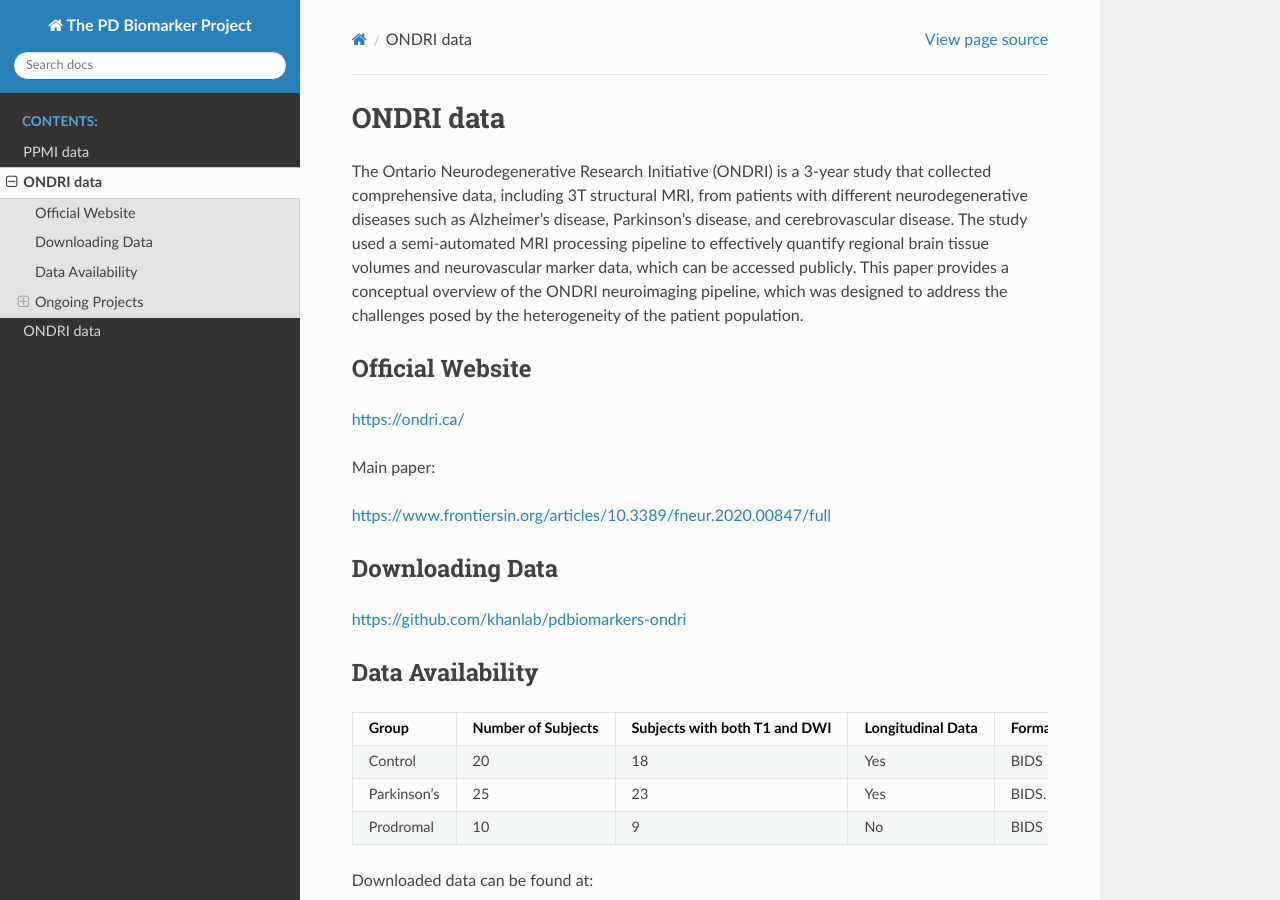
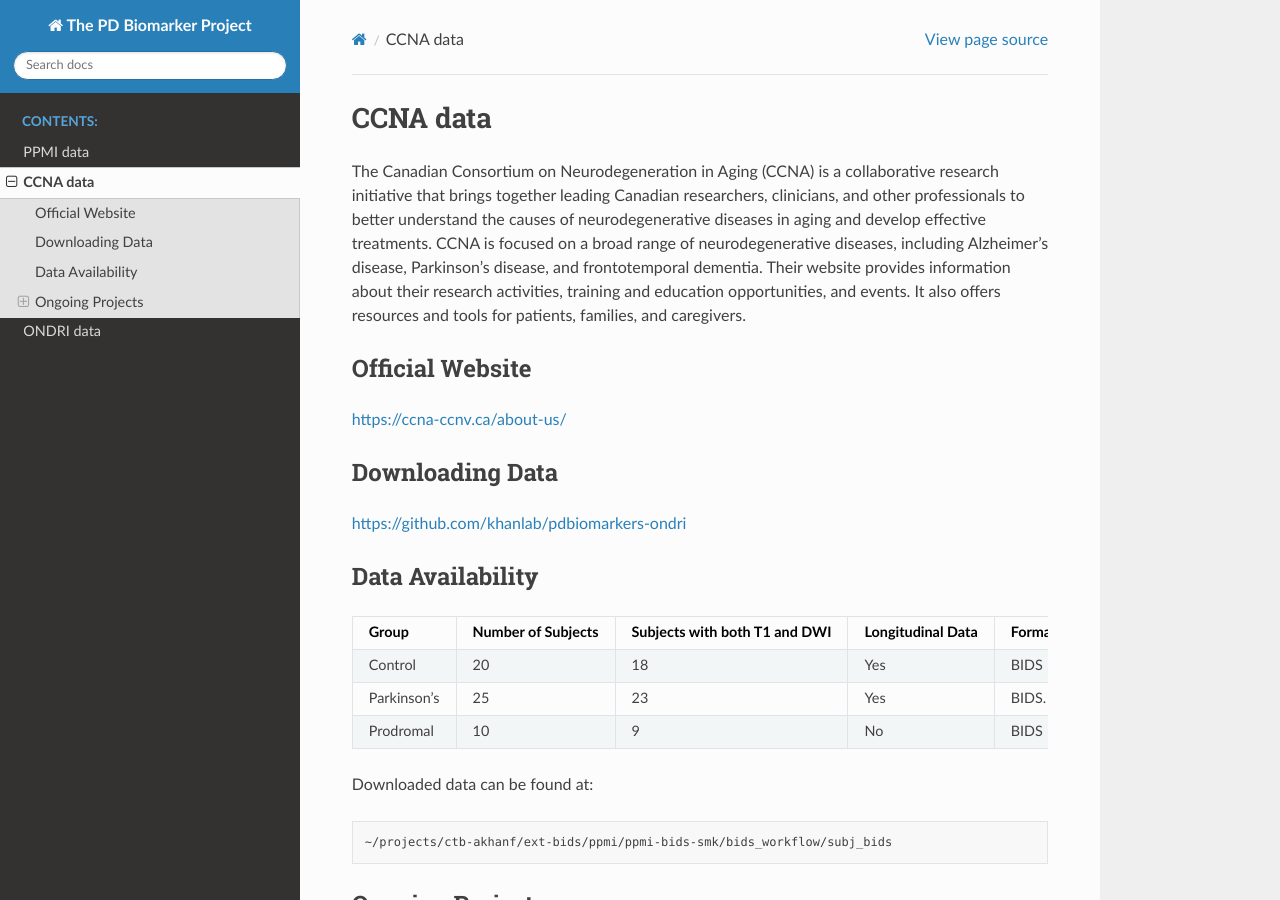
Before and after one commit to akhanf/biomarkerproject, a Sphinx documentation site: the page built from docs/CCNA.rst, in a window 1280 px wide and 900 px high. Built offline with Sphinx 7.4.7 and the Read the Docs theme 2.0.0, drawn with Linux system fonts in a browser that asks for light colours; pages that are not in the unit, such as notebooks, are missing from menus.

Commit message:
ccna page added

```diff
--- a/docs/CCNA.rst
+++ b/docs/CCNA.rst
@@ -1,17 +1,15 @@
 ============
-ONDRI data
+CCNA data
 ============
 
-The Ontario Neurodegenerative Research Initiative (ONDRI) is a 3-year study that collected comprehensive data, including 3T structural MRI, from patients with different neurodegenerative diseases such as Alzheimer's disease, Parkinson's disease, and cerebrovascular disease. The study used a semi-automated MRI processing pipeline to effectively quantify regional brain tissue volumes and neurovascular marker data, which can be accessed publicly. This paper provides a conceptual overview of the ONDRI neuroimaging pipeline, which was designed to address the challenges posed by the heterogeneity of the patient population.
+The Canadian Consortium on Neurodegeneration in Aging (CCNA) is a collaborative research initiative that brings together leading Canadian researchers, clinicians, and other professionals to better understand the causes of neurodegenerative diseases in aging and develop effective treatments. CCNA is focused on a broad range of neurodegenerative diseases, including Alzheimer's disease, Parkinson's disease, and frontotemporal dementia. Their website provides information about their research activities, training and education opportunities, and events. It also offers resources and tools for patients, families, and caregivers.
 
 Official Website
 ########
 
-https://ondri.ca/
+https://ccna-ccnv.ca/about-us/
 
-Main paper:
 
-https://www.frontiersin.org/articles/10.3389/fneur.2020.00847/full
 
 Downloading Data
 ########
```
